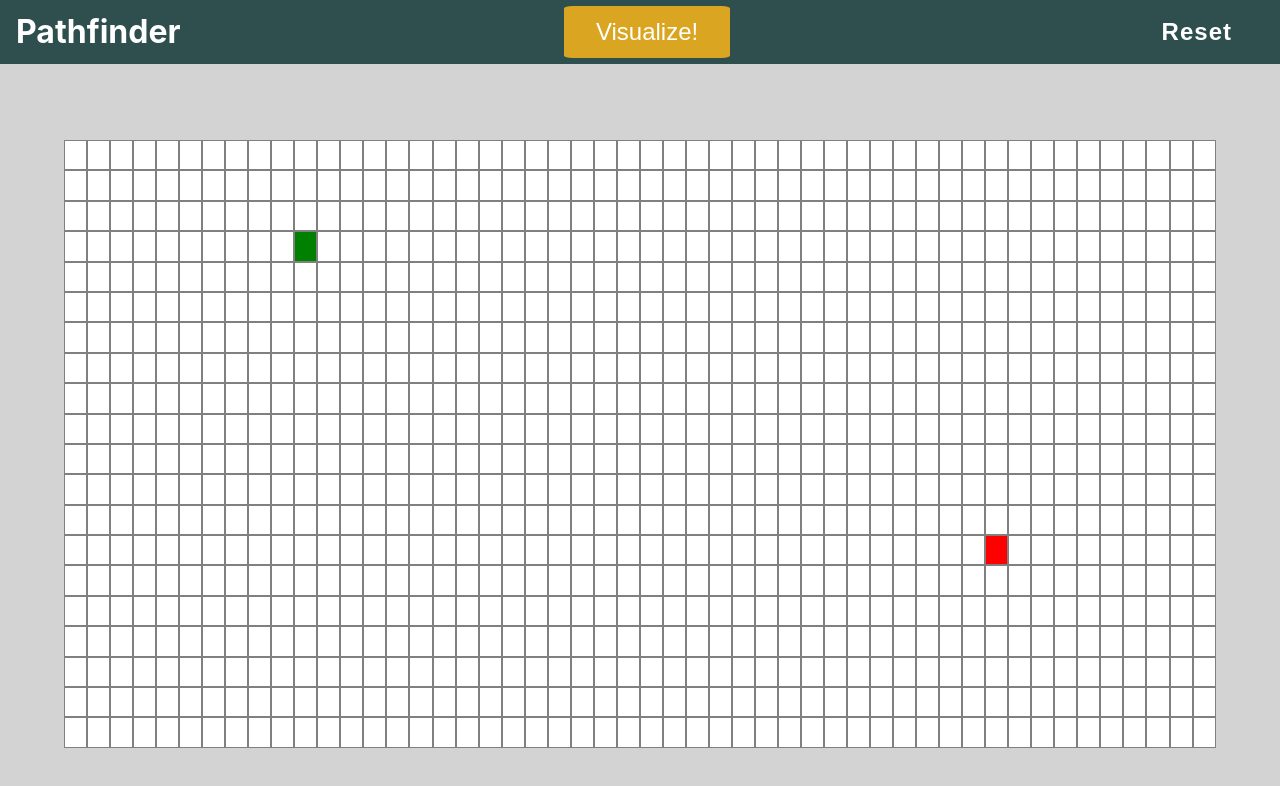
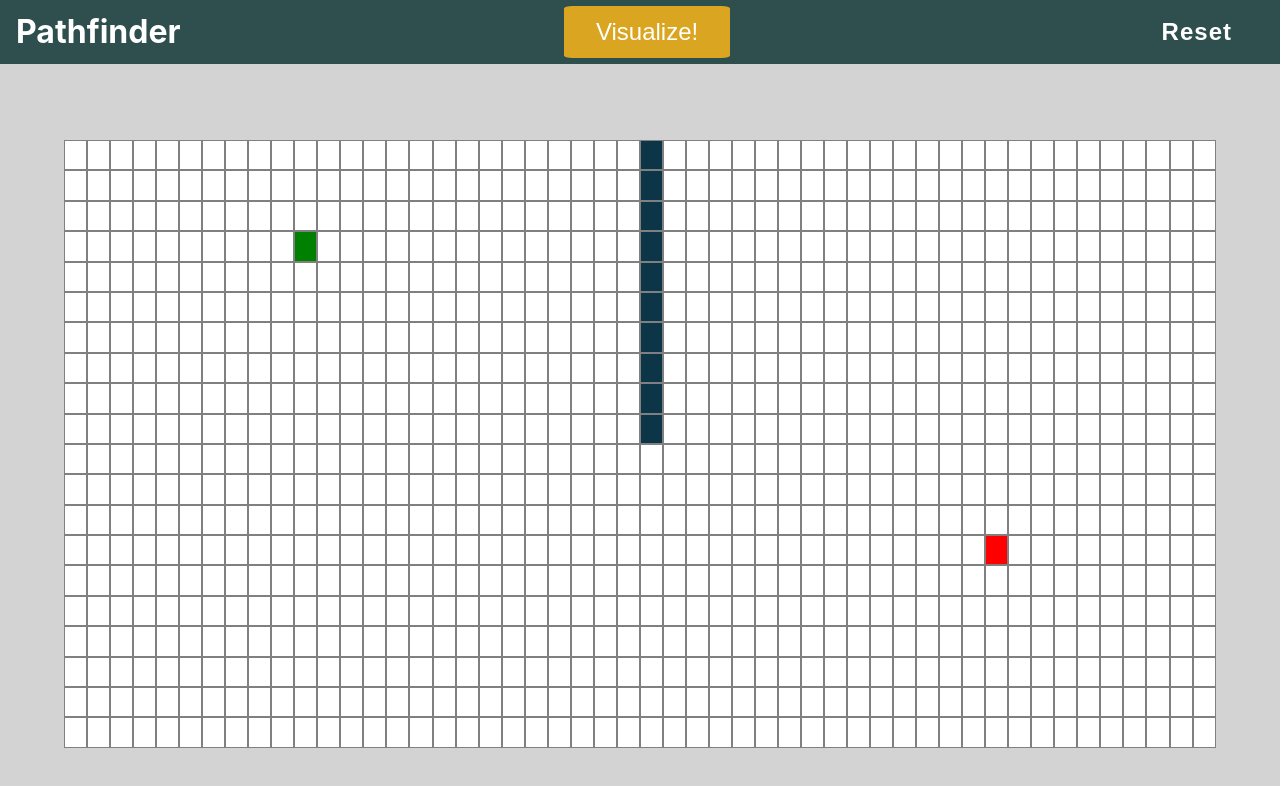
Before and after one commit to BrankoKrstic/pathfinder, a React (Create React App) app: page / in a window 1280 px wide. Shown: the top 786 px of the page. Built offline with nearby package versions, Linux system fonts and the light colour scheme.

Commit message:
allow adding impassable walls to the grid

```diff
--- a/src/algos/dijkstra.js
+++ b/src/algos/dijkstra.js
@@ -86,7 +86,7 @@ export class WeightedGraph {
 		this.adjacencyList[v1].push({ node: v2, weight });
 		this.adjacencyList[v2].push({ node: v1, weight });
 	}
-	dijkstra(vStart, vEnd) {
+	dijkstra(vStart, vEnd, wallNodes = []) {
 		const distances = {},
 			previous = {};
 		let q = new PriorityQueue();
@@ -114,7 +114,10 @@ export class WeightedGraph {
 				console.log(distances[val]);
 				this.adjacencyList[val].forEach((edge) => {
 					let newDist = priority + edge.weight;
-					if (newDist < distances[edge.node]) {
+					if (
+						newDist < distances[edge.node] &&
+						!wallNodes.includes(edge.node)
+					) {
 						distances[edge.node] = newDist;
 						previous[edge.node] = val;
 						q.enqueue(edge.node, newDist);
--- a/src/components/Navbar/Navbar.css
+++ b/src/components/Navbar/Navbar.css
@@ -52,5 +52,5 @@
 }
 
 .Navbar-button:hover {
-	background-color: rgba(0, 190, 218, 0.75);
+	background-color: rgb(0, 190, 218);
 }
--- a/src/components/Node/Node.css
+++ b/src/components/Node/Node.css
@@ -5,6 +5,7 @@
 	display: inline-block;
 	box-sizing: border-box;
 	margin: 0;
+	cursor: pointer;
 }
 
 .Node-end {
--- a/src/components/Pathfinder/Pathfinder.js
+++ b/src/components/Pathfinder/Pathfinder.js
@@ -13,6 +13,18 @@ export default function Pathfinder() {
 		endNode: "690",
 		visitedNodes: [],
 		shortestPath: [],
+		wallNodes: [
+			"25",
+			"75",
+			"125",
+			"175",
+			"225",
+			"275",
+			"325",
+			"375",
+			"425",
+			"475",
+		],
 	});
 	useEffect(() => {
 		const newGraph = new WeightedGraph();
@@ -32,7 +44,8 @@ export default function Pathfinder() {
 		reset();
 		let { visitedNodes, shortestPath } = gridState.graph.dijkstra(
 			gridState.startNode,
-			gridState.endNode
+			gridState.endNode,
+			gridState.wallNodes
 		);
 		let visitedArr = [];
 		let shortestPathArr = [];
@@ -67,6 +80,7 @@ export default function Pathfinder() {
 				end={String(i) === gridState.endNode}
 				visited={gridState.visitedNodes.includes(String(i))}
 				final={gridState.shortestPath.includes(String(i))}
+				wall={gridState.wallNodes.includes(String(i))}
 			/>
 		));
 	return (
```
